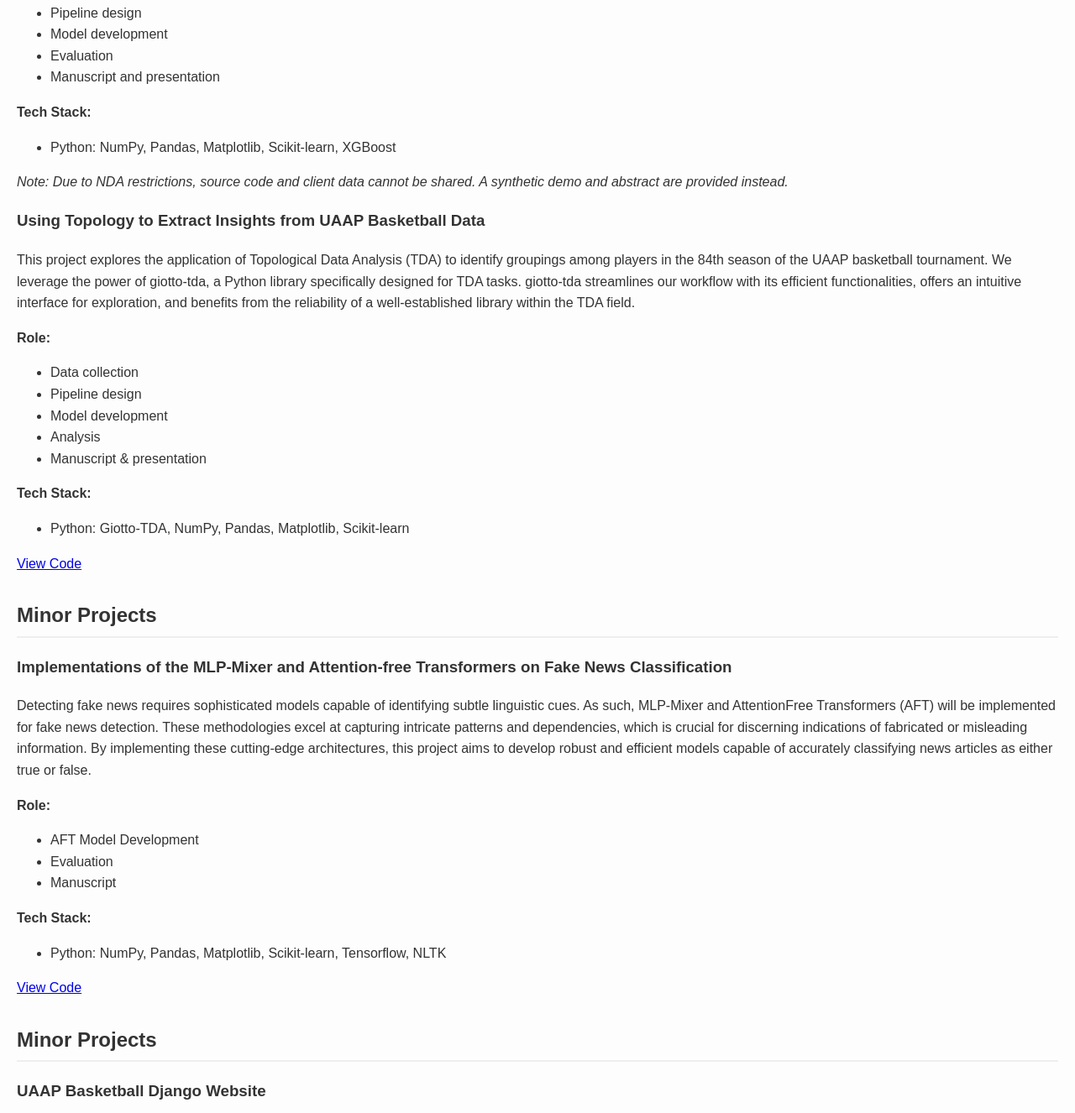
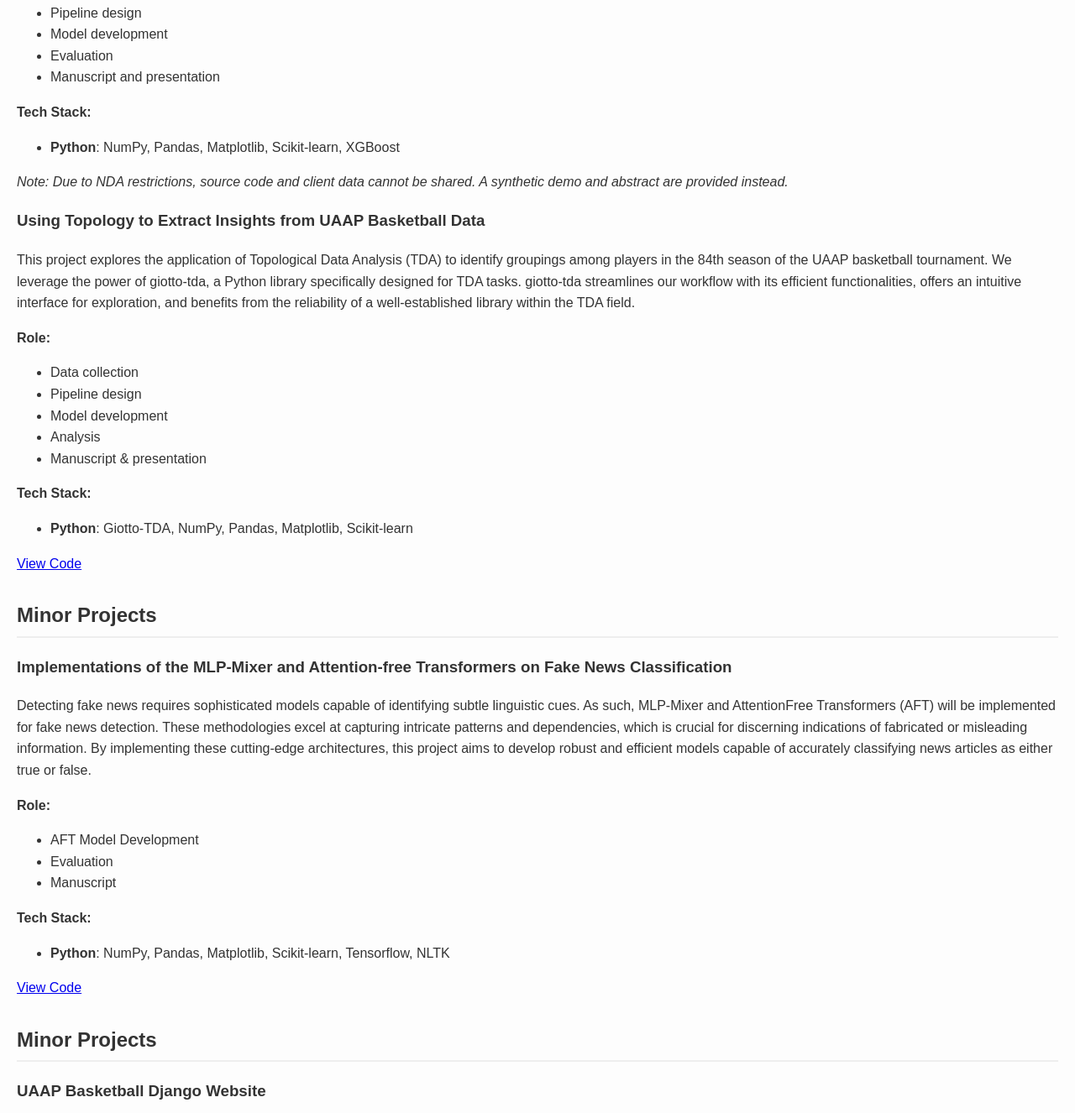
Before and after one commit to dlr0625/dlr0625.github.io, a plain HTML site: page index.html in a window 1280 px wide. Shown: the part 394-1720 px from the top of the page at 84% size. Drawn offline with Linux system fonts and the light colour scheme.

Commit message:
Update index.html

```diff
--- a/index.html
+++ b/index.html
@@ -31,7 +31,7 @@
     </ul>
     <p><strong>Tech Stack:</strong></p>
     <ul>
-      <li>Python: NumPy, Pandas, Matplotlib, Scikit-learn, XGBoost</li>
+      <li><strong>Python</strong>: NumPy, Pandas, Matplotlib, Scikit-learn, XGBoost</li>
     </ul>
     <p>
       <em>Note: Due to NDA restrictions, source code and client data cannot be shared.
@@ -59,7 +59,7 @@
     </ul>
     <p><strong>Tech Stack:</strong></p>
     <ul>
-      <li>Python: Giotto-TDA, NumPy, Pandas, Matplotlib, Scikit-learn</li>
+      <li><strong>Python</strong>: Giotto-TDA, NumPy, Pandas, Matplotlib, Scikit-learn</li>
     </ul>
     <p>
       <a href="https://github.com/dlr0625/uaap-tda" target="_blank">View Code</a>
@@ -92,7 +92,7 @@
     </ul>
     <p><strong>Tech Stack:</strong></p>
     <ul>
-      <li>Python: NumPy, Pandas, Matplotlib, Scikit-learn, Tensorflow, NLTK </li>
+      <li><strong>Python</strong>: NumPy, Pandas, Matplotlib, Scikit-learn, Tensorflow, NLTK </li>
     </ul>
     <p>
       <a href="https://github.com/dlr0625/mlp-mixer-attention-free-fake-news" target="_blank">View Code</a>
```
